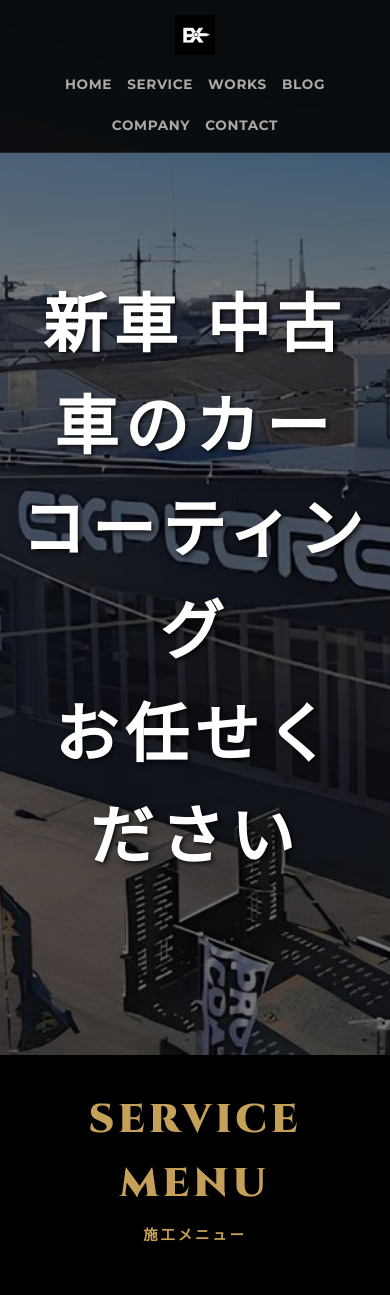
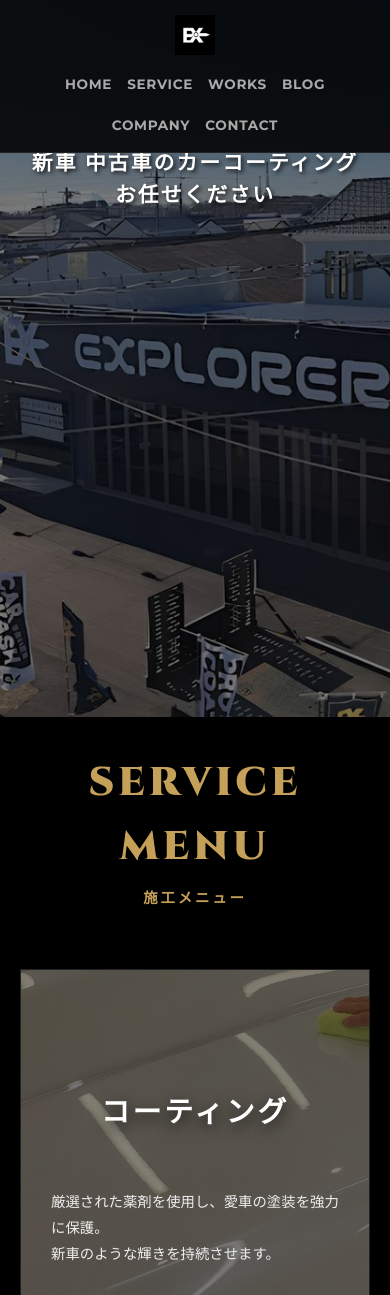
Before and after one commit to shinyaokubo-ai/mysite, a Django app: page /test1/ in a window 390 px wide. Shown: the top 1295 px of the page. Run offline with Django 5.2, Linux system fonts and the light colour scheme.

Commit message:
レスポンシブデザイン追加更

```diff
--- a/web/templates/index_test.html
+++ b/web/templates/index_test.html
@@ -220,6 +220,22 @@
     height: auto;
 }
 
+/* =========================================
+   スマホ用のデザイン調整（画面幅が768px以下の場合のみ適用）
+   ========================================= */
+@media (max-width: 768px) {
+    /* ① 画像の過度なズームを防ぐため、高さを少し抑える */
+    .test-hero-section {
+        height: 70vh; /* 画面の高さの70%にする（100%だとズームされすぎるため） */
+        padding-top: 15vh; /* 文字の位置もスマホに合わせて少し上に調整 */
+    }
+
+    /* ② スマホの画面幅に合わせて文字を小さくし、綺麗な2行に収める */
+    .test-hero-catchphrase {
+        font-size: 1.3rem; /* PCより文字を小さくする（必要に応じて数字を調整） */
+        line-height: 1.5; /* 行と行の隙間を少し広げて読みやすくする */
+    }
+}
 
 
 
```
